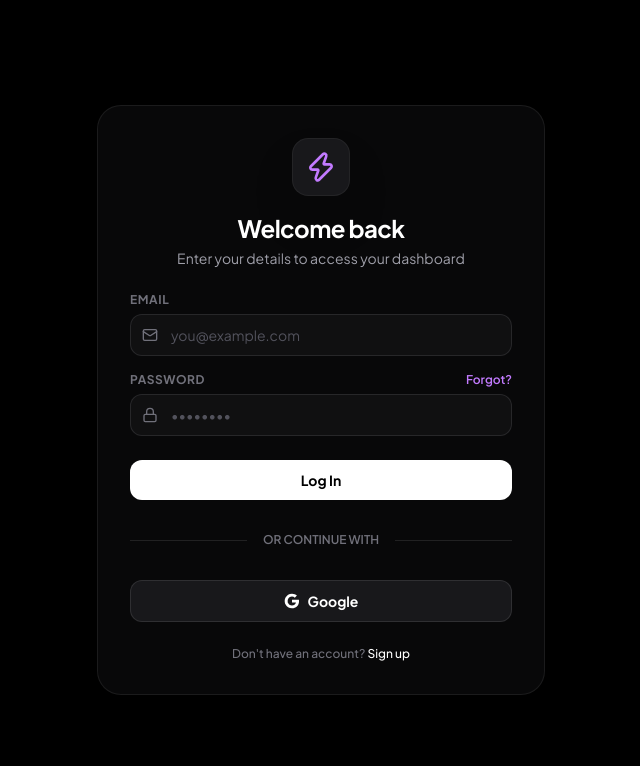
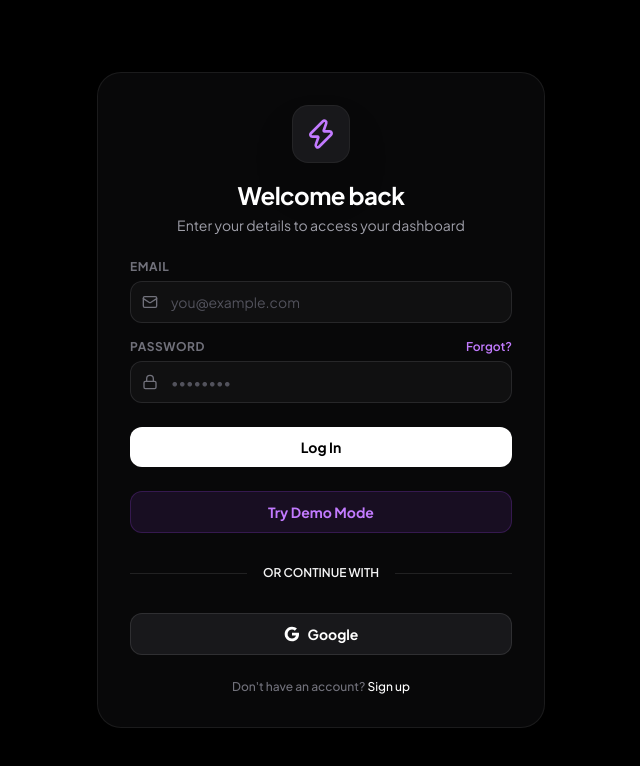
Before and after one commit to cser-utkarsh-raj/myMentor, a React (Vite) app in the folder frontend/: page /login in a window 1280 px wide. Shown: the top 766 px of the page, without its empty margins (319-959 px from the left). Built offline with nearby package versions, Linux system fonts and the light colour scheme; no server answers.

Commit message:
ux: add visible Try Demo Mode button on login screen

```diff
--- a/frontend/src/pages/GoalSetup.tsx
+++ b/frontend/src/pages/GoalSetup.tsx
@@ -109,9 +109,9 @@ export const GoalSetup: React.FC = () => {
         setIsGenerating(false)
         navigate('/app')
       }, 2500)
-    } catch (e: any) {
+    } catch (e) {
       setIsGenerating(false)
-      alert(`Error creating your goal: ${e.message || e}`);
+      alert('Error creating your goal. Please verify backend service connection.')
     }
   }
 
--- a/frontend/src/pages/Login.tsx
+++ b/frontend/src/pages/Login.tsx
@@ -190,9 +190,17 @@ export const Login: React.FC = () => {
           </button>
         </form>
 
+        <button
+          type="button"
+          onClick={handleDemoLogin}
+          className="w-full flex items-center justify-center gap-2 bg-purple-500/10 border border-purple-500/20 text-purple-400 py-2.5 rounded-xl font-bold text-sm hover:bg-purple-500/20 transition-all cursor-pointer"
+        >
+          Try Demo Mode
+        </button>
+
         <div className="relative flex items-center py-2">
           <div className="flex-grow border-t border-white/10"></div>
-          <span className="flex-shrink-0 mx-4 text-xs font-semibold text-zinc-500 uppercase">Or continue with</span>
+          <span className="flex-shrink-0 mx-4 text-xs font-semibold text-zinc-550 uppercase">Or continue with</span>
           <div className="flex-grow border-t border-white/10"></div>
         </div>
 
```
